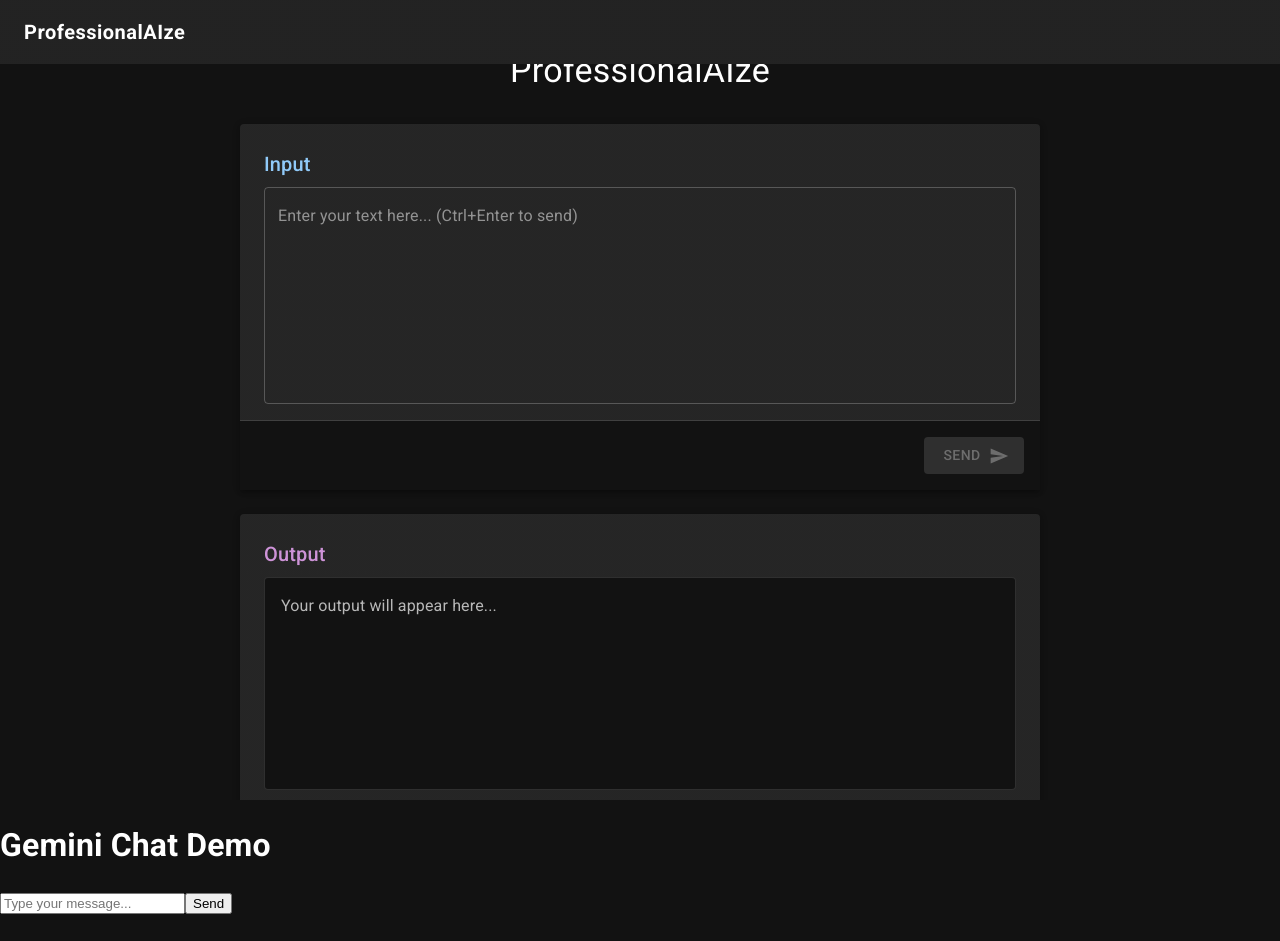
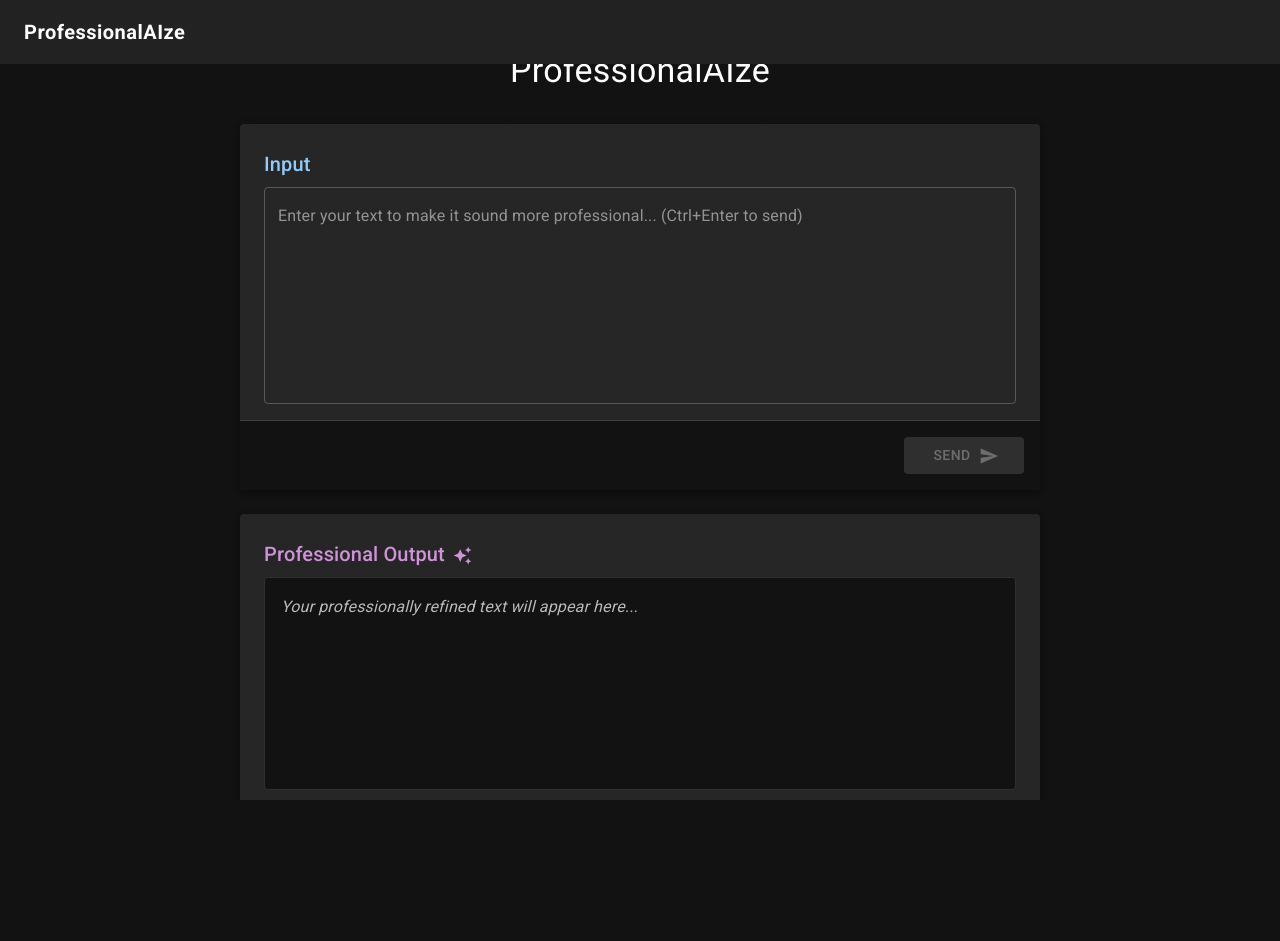
Before and after one commit to NPKLTacocat/ProfessionalAIze, a React app in the folder frontend/: page / in a window 1280 px wide. Shown: the top 941 px of the page. After the commit the page ends 800 px from the top, so only its background shows below. Built offline with nearby package versions, Linux system fonts and the light colour scheme; the HTML template or start-up script is replaced by a standard one.

Commit message:
Integrate the gemini demo into the existing layout

```diff
--- a/frontend/src/App.jsx
+++ b/frontend/src/App.jsx
@@ -7,23 +7,49 @@
   Box,
   Button,
   Divider,
+  CircularProgress,
 } from "@mui/material";
-import { Send as SendIcon } from "@mui/icons-material";
+import { Send as SendIcon, AutoAwesome as AIIcon } from "@mui/icons-material";
 import { Layout } from "./components";
+import { GoogleGenerativeAI } from "@google/generative-ai";
 
 function App() {
   const [inputText, setInputText] = useState("");
   const [outputText, setOutputText] = useState("");
+  const [isLoading, setIsLoading] = useState(false);
 
   const handleInputChange = (event) => {
     const text = event.target.value;
     setInputText(text);
   };
 
-  const handleSend = () => {
-    if (inputText.trim()) {
-      // Process the input text (replace with your logic)
-      setOutputText(`You sent: ${inputText}`);
+  const handleSend = async () => {
+    if (!inputText.trim()) return;
+
+    setIsLoading(true);
+    setOutputText(""); // Clear previous output
+
+    try {
+      const genAI = new GoogleGenerativeAI(import.meta.env.VITE_GEMINI_KEY);
+      const model = genAI.getGenerativeModel({ model: "gemini-2.5-flash" });
+
+      const aiPrompt = `
+      You are an AI assistant meant to refine users' prompts to make them sound formal and professional.
+      Don't change the contents of the sentence, just make it sound better and appealing to recruiters.
+      User message: "${inputText}"
+      `;
+
+      const result = await model.generateContent(aiPrompt);
+      const responseText = result.response.text();
+
+      setOutputText(responseText);
+    } catch (err) {
+      console.error("Gemini API Error:", err);
+      setOutputText(
+        "Error: Failed to generate response. Please check your API key and try again."
+      );
+    } finally {
+      setIsLoading(false);
     }
   };
 
@@ -84,10 +110,11 @@
                 multiline
                 rows={8}
                 variant="outlined"
-                placeholder="Enter your text here... (Ctrl+Enter to send)"
+                placeholder="Enter your text to make it sound more professional... (Ctrl+Enter to send)"
                 value={inputText}
                 onChange={handleInputChange}
                 onKeyPress={handleKeyPress}
+                disabled={isLoading}
                 sx={{
                   width: "100%",
                   "& .MuiOutlinedInput-root": {
@@ -110,14 +137,21 @@
             >
               <Button
                 variant="contained"
-                endIcon={<SendIcon />}
+                endIcon={
+                  isLoading ? (
+                    <CircularProgress size={20} color="inherit" />
+                  ) : (
+                    <SendIcon />
+                  )
+                }
                 onClick={handleSend}
-                disabled={!inputText.trim()}
+                disabled={!inputText.trim() || isLoading}
                 sx={{
-                  minWidth: "100px",
+                  minWidth: "120px",
+                  position: "relative",
                 }}
               >
-                Send
+                {isLoading ? "Processing..." : "Send"}
               </Button>
             </Box>
           </Paper>
@@ -134,7 +168,10 @@
             }}
           >
             <Typography variant="h6" gutterBottom color="secondary">
-              Output
+              Professional Output
+              <AIIcon
+                sx={{ ml: 1, verticalAlign: "middle", fontSize: "1.2rem" }}
+              />
             </Typography>
 
             <Box
@@ -155,9 +192,14 @@
                   whiteSpace: "pre-wrap",
                   wordBreak: "break-word",
                   color: outputText ? "text.primary" : "text.secondary",
+                  fontStyle: outputText ? "normal" : "italic",
+                  lineHeight: 1.6,
                 }}
               >
-                {outputText || "Your output will appear here..."}
+                {isLoading
+                  ? "✨ AI is making your text more professional..."
+                  : outputText ||
+                    "Your professionally refined text will appear here..."}
               </Typography>
             </Box>
           </Paper>
--- a/frontend/src/GeminiDemo.jsx
+++ /dev/null
@@ -1,50 +0,0 @@
-import { useState } from "react";
-import { GoogleGenerativeAI } from "@google/generative-ai";
-
-function GeminiDemo() {
-  const [prompt, setPrompt] = useState("");
-  const [reply, setReply] = useState("");
-
-  async function handleSend() {
-    if (!prompt) return;
-
-    try {
-      const genAI = new GoogleGenerativeAI(import.meta.env.VITE_GEMINI_KEY);
-
-      const model = genAI.getGenerativeModel({ model: "gemini-2.5-flash" });
-
-      const aiPrompt = `
-      you are ai assistant meant to refine users' prompts to make them sound formal, and professionals.
-      Dont change the contents of the sentence, just make it sound better and appealing to recruiters.
-      User message: "${prompt}"
-      `;
-
-      const result = await model.generateContent(aiPrompt);
-      const responseText = result.response.text();
-
-      setReply(responseText);
-    } catch (err) {
-      console.error("Gemini API Error:", err);
-      setReply("Error: Failed to generate response.");
-    }
-  }
-
-  return (
-    <div>
-      <h1>Gemini Chat Demo</h1>
-      <input
-        type="text"
-        value={prompt}
-        onChange={(e) => setPrompt(e.target.value)}
-        placeholder="Type your message..."
-      />
-      <button onClick={handleSend}>Send</button>
-      <div>
-        <h2>AI Reply:</h2>
-        <p>{reply}</p>
-      </div>
-    </div>
-  );
-}
-
-export default GeminiDemo;
--- a/frontend/src/main.jsx
+++ b/frontend/src/main.jsx
@@ -7,7 +7,6 @@
 import "@fontsource/roboto/500.css";
 import "@fontsource/roboto/700.css";
 import App from "./App.jsx";
-import GeminiDemo from "./GeminiDemo.jsx";
 
 const theme = createTheme({
   palette: {
@@ -20,7 +19,6 @@
     <ThemeProvider theme={theme}>
       <CssBaseline />
       <App />
-      <GeminiDemo />
     </ThemeProvider>
   </StrictMode>
 );
```
